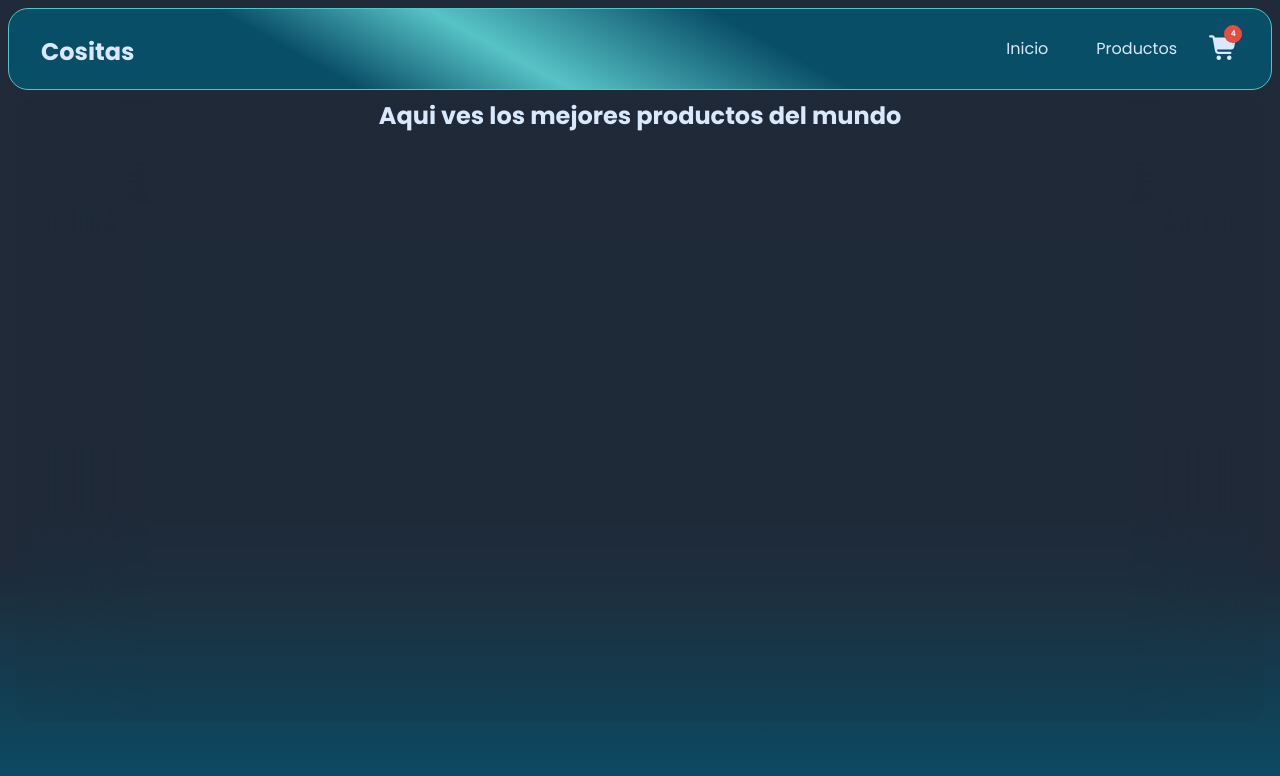
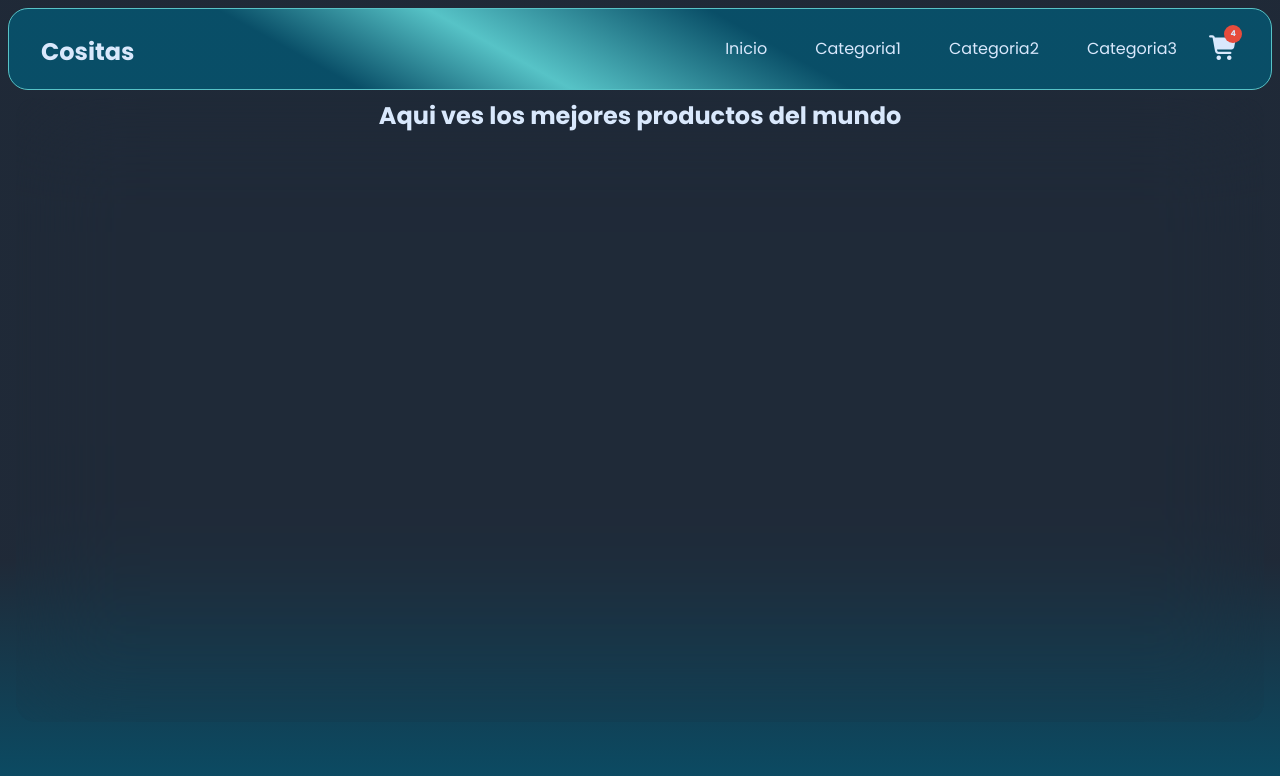
Before and after one commit to davdatadev/Items-commerce, a React (Vite) app: page / in a window 1280 px wide. Shown: the top 776 px of the page. Built offline with nearby package versions, Linux system fonts and the light colour scheme; a web font is replaced by a local one.

Commit message:
CreaTuLanding1+Arenas

```diff
--- a/src/components/Navbar.jsx
+++ b/src/components/Navbar.jsx
@@ -8,7 +8,9 @@ function Navbar () {
             <nav className='navbar'>
                 <ul className="nav-menu">
                     <li><a href="#">Inicio</a></li>
-                    <li><a href="#">Productos</a></li>
+                    <li><a href="#">Categoria1</a></li>
+                    <li><a href="#">Categoria2</a></li>
+                    <li><a href="#">Categoria3</a></li>
                 </ul>
                 <CartWidget />
             </nav>
```
